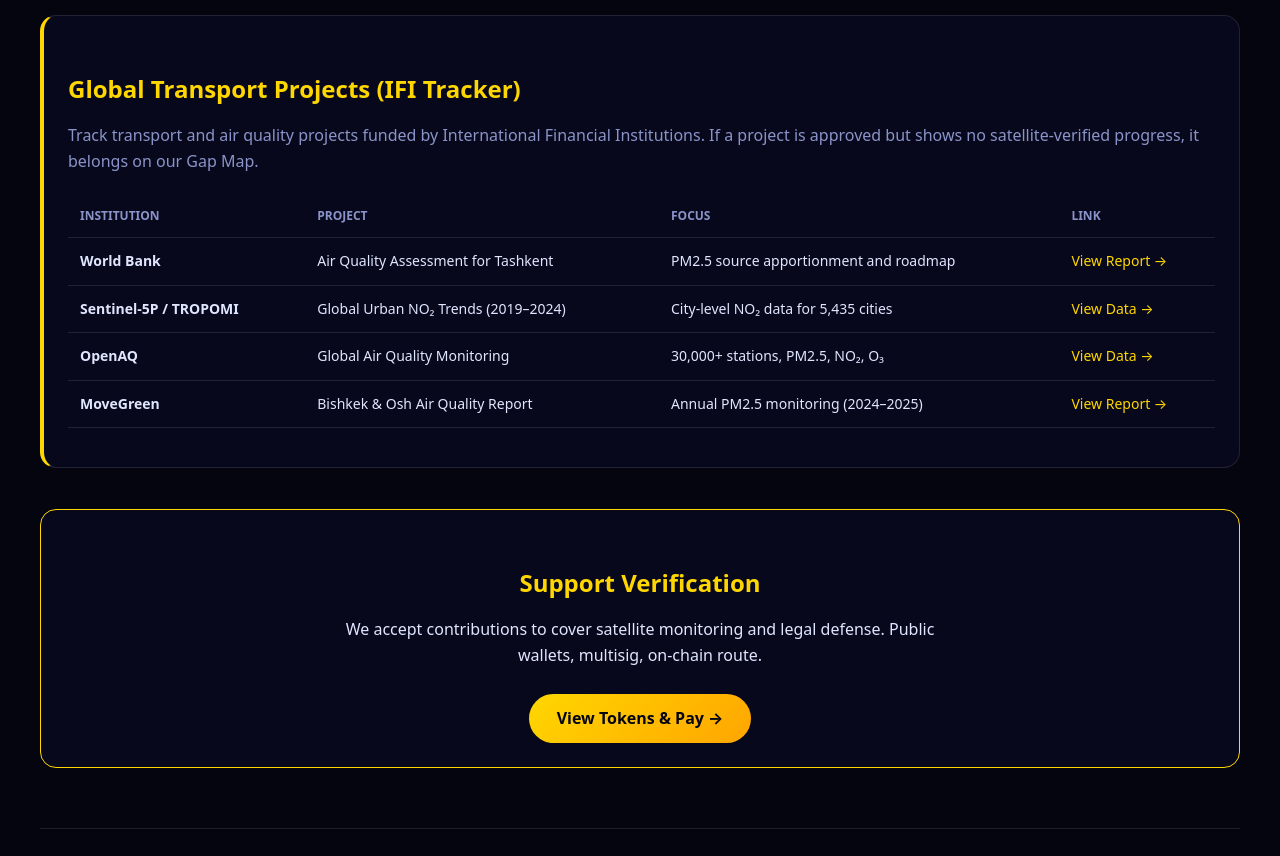
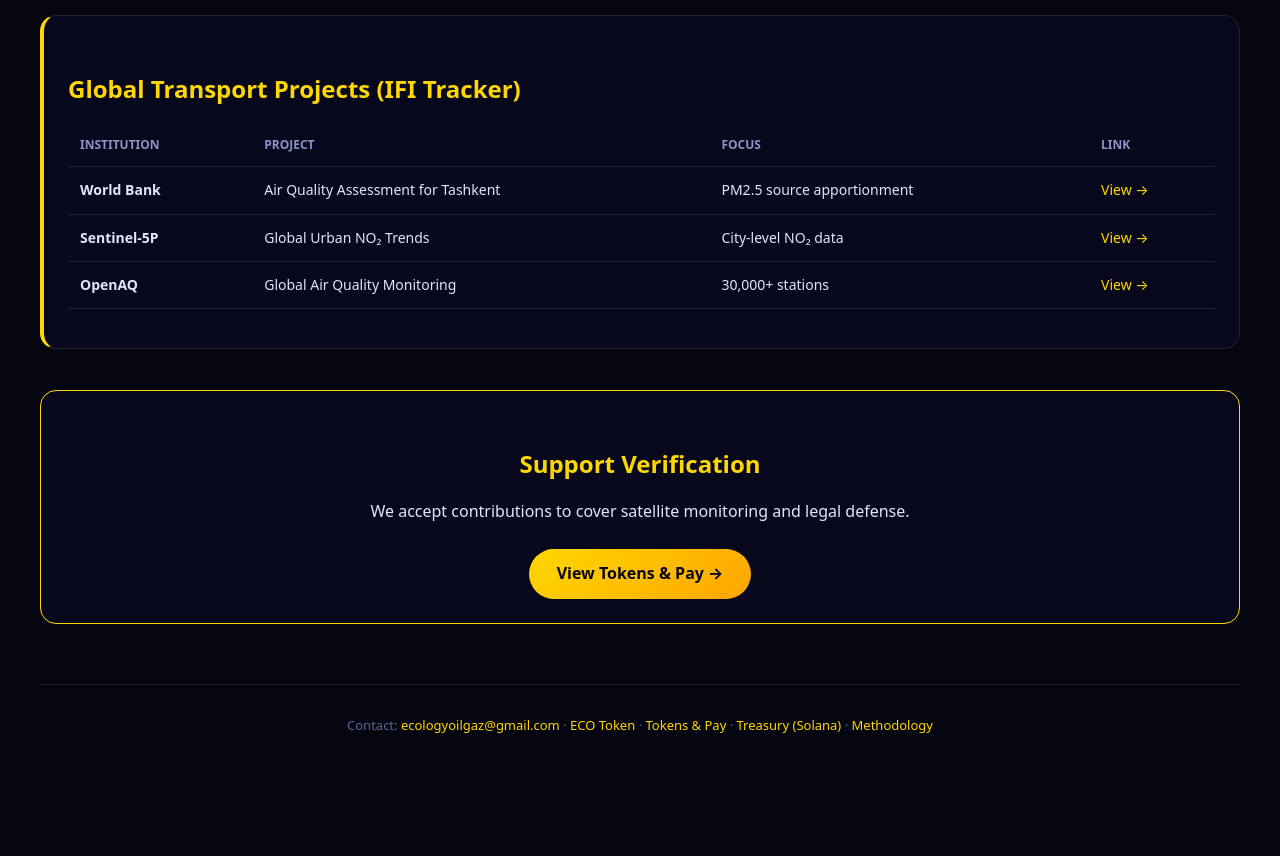
Before and after one commit to ecologyoilgaz/transport, a plain HTML site: page index.html in a window 1280 px wide. Shown: the part 2600-3456 px from the top of the page. After the commit the page ends 3405 px from the top, so only its background shows below. Drawn offline with Linux system fonts and the light colour scheme.

Commit message:
Update index.html

```diff
--- a/index.html
+++ b/index.html
@@ -68,36 +68,11 @@
     <table style="width:100%;">
       <thead><tr><th>City</th><th>Country</th><th>Damage (USD)</th><th>Report</th></tr></thead>
       <tbody>
-        <tr>
-          <td>Tashkent Transport & Air Quality</td>
-          <td>Uzbekistan</td>
-          <td>$200M</td>
-          <td><a href="report-transport-uz.html" class="btn-primary" style="padding: 4px 10px; font-size: 12px; margin-top: 0;">Read Report →</a></td>
-        </tr>
-        <tr>
-          <td>Almaty Transport & Smog</td>
-          <td>Kazakhstan</td>
-          <td>$500M</td>
-          <td><a href="report-transport-kz.html" class="btn-primary" style="padding: 4px 10px; font-size: 12px; margin-top: 0;">Read Report →</a></td>
-        </tr>
-        <tr>
-          <td>Bishkek Transport & Winter Smog</td>
-          <td>Kyrgyzstan</td>
-          <td>$150M</td>
-          <td><a href="report-transport-kg.html" class="btn-primary" style="padding: 4px 10px; font-size: 12px; margin-top: 0;">Read Report →</a></td>
-        </tr>
-        <tr>
-          <td>Dushanbe Transport & PM2.5</td>
-          <td>Tajikistan</td>
-          <td>$100M</td>
-          <td><a href="report-transport-tj.html" class="btn-primary" style="padding: 4px 10px; font-size: 12px; margin-top: 0;">Read Report →</a></td>
-        </tr>
-        <tr>
-          <td>Ashgabat Transport & Dust</td>
-          <td>Turkmenistan</td>
-          <td>$50M</td>
-          <td><a href="report-transport-tm.html" class="btn-primary" style="padding: 4px 10px; font-size: 12px; margin-top: 0;">Read Report →</a></td>
-        </tr>
+        <tr><td>Tashkent Transport & Air Quality</td><td>Uzbekistan</td><td>$200M</td><td><a href="report-transport-uz.html" class="btn-primary" style="padding:4px 10px;font-size:12px;margin-top:0;">Read Report →</a></td></tr>
+        <tr><td>Almaty Transport & Smog</td><td>Kazakhstan</td><td>$500M</td><td><a href="report-transport-kz.html" class="btn-primary" style="padding:4px 10px;font-size:12px;margin-top:0;">Read Report →</a></td></tr>
+        <tr><td>Bishkek Transport & Winter Smog</td><td>Kyrgyzstan</td><td>$150M</td><td><a href="report-transport-kg.html" class="btn-primary" style="padding:4px 10px;font-size:12px;margin-top:0;">Read Report →</a></td></tr>
+        <tr><td>Dushanbe Transport & PM2.5</td><td>Tajikistan</td><td>$100M</td><td><a href="report-transport-tj.html" class="btn-primary" style="padding:4px 10px;font-size:12px;margin-top:0;">Read Report →</a></td></tr>
+        <tr><td>Ashgabat Transport & Dust</td><td>Turkmenistan</td><td>$50M</td><td><a href="report-transport-tm.html" class="btn-primary" style="padding:4px 10px;font-size:12px;margin-top:0;">Read Report →</a></td></tr>
       </tbody>
     </table>
   </section>
@@ -105,44 +80,19 @@
   <!-- IFI TRACKER -->
   <section class="detail-block" style="border-left: 4px solid var(--gold); margin-top: 50px;">
     <h2>Global Transport Projects (IFI Tracker)</h2>
-    <p style="color:var(--muted); margin-bottom: 20px;">
-      Track transport and air quality projects funded by International Financial Institutions.
-      If a project is approved but shows no satellite-verified progress, it belongs on our Gap Map.
-    </p>
     <table style="width:100%;">
       <thead><tr><th>Institution</th><th>Project</th><th>Focus</th><th>Link</th></tr></thead>
       <tbody>
-        <tr>
-          <td><strong>World Bank</strong></td>
-          <td>Air Quality Assessment for Tashkent</td>
-          <td>PM2.5 source apportionment and roadmap</td>
-          <td><a href="https://www.worldbank.org/en/country/uzbekistan/publication/air-quality-assessment-for-tashkent" target="_blank">View Report →</a></td>
-        </tr>
-        <tr>
-          <td><strong>Sentinel-5P / TROPOMI</strong></td>
-          <td>Global Urban NO₂ Trends (2019–2024)</td>
-          <td>City-level NO₂ data for 5,435 cities</td>
-          <td><a href="https://sentinels.copernicus.eu/" target="_blank">View Data →</a></td>
-        </tr>
-        <tr>
-          <td><strong>OpenAQ</strong></td>
-          <td>Global Air Quality Monitoring</td>
-          <td>30,000+ stations, PM2.5, NO₂, O₃</td>
-          <td><a href="https://openaq.org/" target="_blank">View Data →</a></td>
-        </tr>
-        <tr>
-          <td><strong>MoveGreen</strong></td>
-          <td>Bishkek & Osh Air Quality Report</td>
-          <td>Annual PM2.5 monitoring (2024–2025)</td>
-          <td><a href="https://movegreen.kg/" target="_blank">View Report →</a></td>
-        </tr>
+        <tr><td><strong>World Bank</strong></td><td>Air Quality Assessment for Tashkent</td><td>PM2.5 source apportionment</td><td><a href="https://www.worldbank.org/en/country/uzbekistan/publication/air-quality-assessment-for-tashkent" target="_blank">View →</a></td></tr>
+        <tr><td><strong>Sentinel-5P</strong></td><td>Global Urban NO₂ Trends</td><td>City-level NO₂ data</td><td><a href="https://sentinels.copernicus.eu/" target="_blank">View →</a></td></tr>
+        <tr><td><strong>OpenAQ</strong></td><td>Global Air Quality Monitoring</td><td>30,000+ stations</td><td><a href="https://openaq.org/" target="_blank">View →</a></td></tr>
       </tbody>
     </table>
   </section>
 
   <section class="detail-block" style="text-align:center; border-color: var(--gold); margin-top: 40px;">
     <h2>Support Verification</h2>
-    <p style="max-width: 600px; margin: 0 auto 15px auto;">We accept contributions to cover satellite monitoring and legal defense. Public wallets, multisig, on-chain route.</p>
+    <p style="max-width: 600px; margin: 0 auto 15px auto;">We accept contributions to cover satellite monitoring and legal defense.</p>
     <a href="tokens.html" class="btn-primary">View Tokens & Pay →</a>
   </section>
 </main>
```
